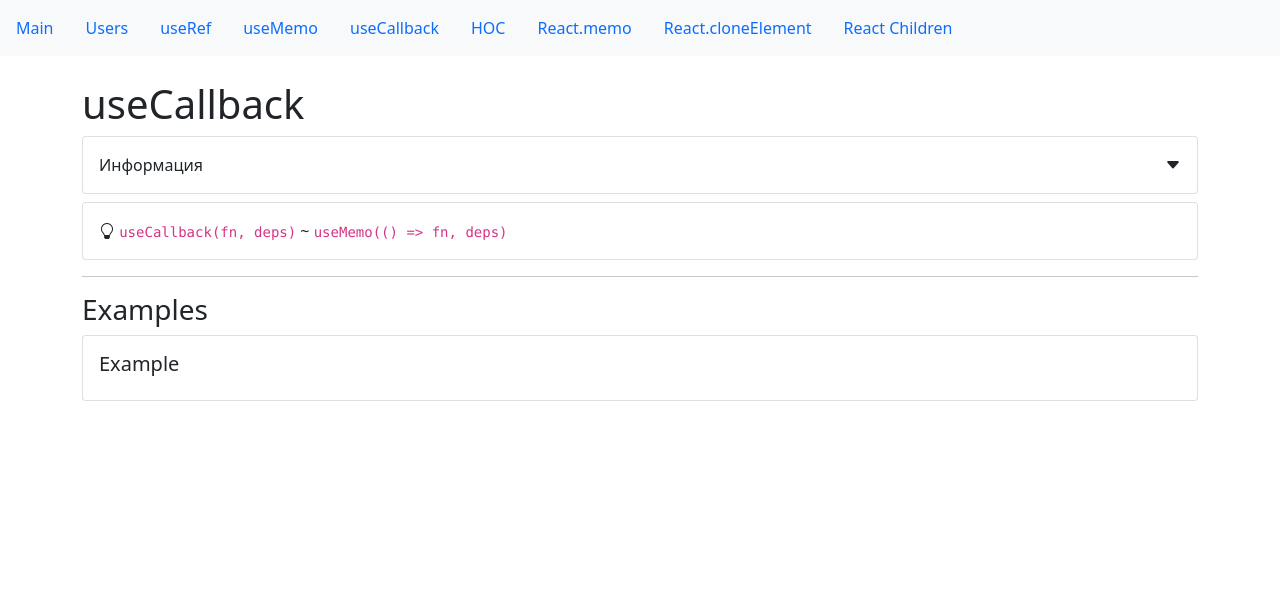
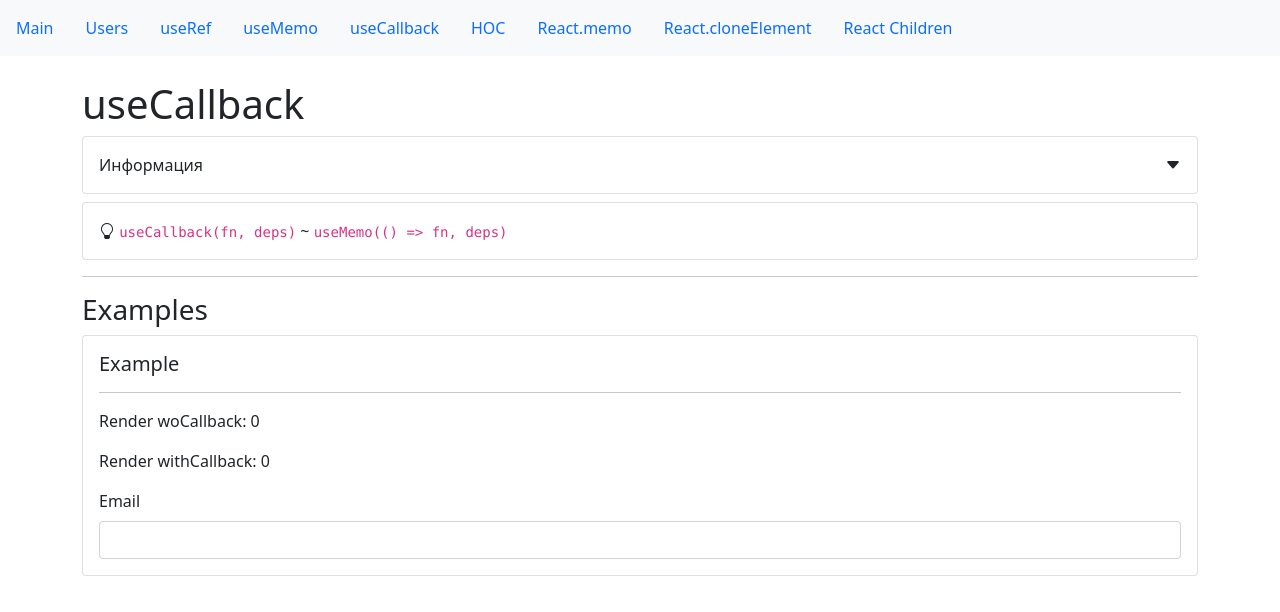
Before and after one commit to marxt2016/react_dec, a React (Create React App) app: page /useCallback in a window 1280 px wide. Shown: the top 612 px of the page. Built offline with nearby package versions, Linux system fonts and the light colour scheme.

Commit message:
UseCallBack

```diff
--- a/src/app/components/examples/useCallback/useCallBackExample.jsx
+++ b/src/app/components/examples/useCallback/useCallBackExample.jsx
@@ -1,11 +1,52 @@
-import React from "react";
+import React, { useState, useEffect, useRef, useCallback } from "react";
 import CardWrapper from "../../common/Card";
 import SmallTitle from "../../common/typografy/smallTitle";
+import Divider from "../../common/divider";
 
 const UseCallBackExample = () => {
+    const [data, setData] = useState({});
+    const woCallback = useRef(0);
+    const withCallback = useRef(0);
+    const handleChange = ({ target }) => {
+        setData((prevState) => ({
+            ...prevState,
+            [target.name]: [target.value]
+        }));
+    };
+    const validateWoCallback = (data) => {
+        console.log(data);
+    };
+    const validateWithCallback = useCallback((data) => {
+        console.log(data);
+    }, []);
+    useEffect(() => {
+        validateWoCallback(data);
+        validateWithCallback(data);
+    }, [data]);
+    useEffect(() => {
+        woCallback.current++;
+    }, [validateWoCallback]);
+
+    useEffect(() => {
+        withCallback.current++;
+    }, [validateWithCallback]);
     return (
         <CardWrapper>
             <SmallTitle>Example</SmallTitle>
+            <Divider />
+            <p>Render woCallback: {woCallback.current}</p>
+            <p>Render withCallback: {withCallback.current}</p>
+            <label htmlFor="email" className="form-label">
+                Email
+            </label>
+            <input
+                onChange={handleChange}
+                value={data.email || ""}
+                type="email"
+                name="email"
+                className="form-control"
+                id="email"
+            />
         </CardWrapper>
     );
 };
```
